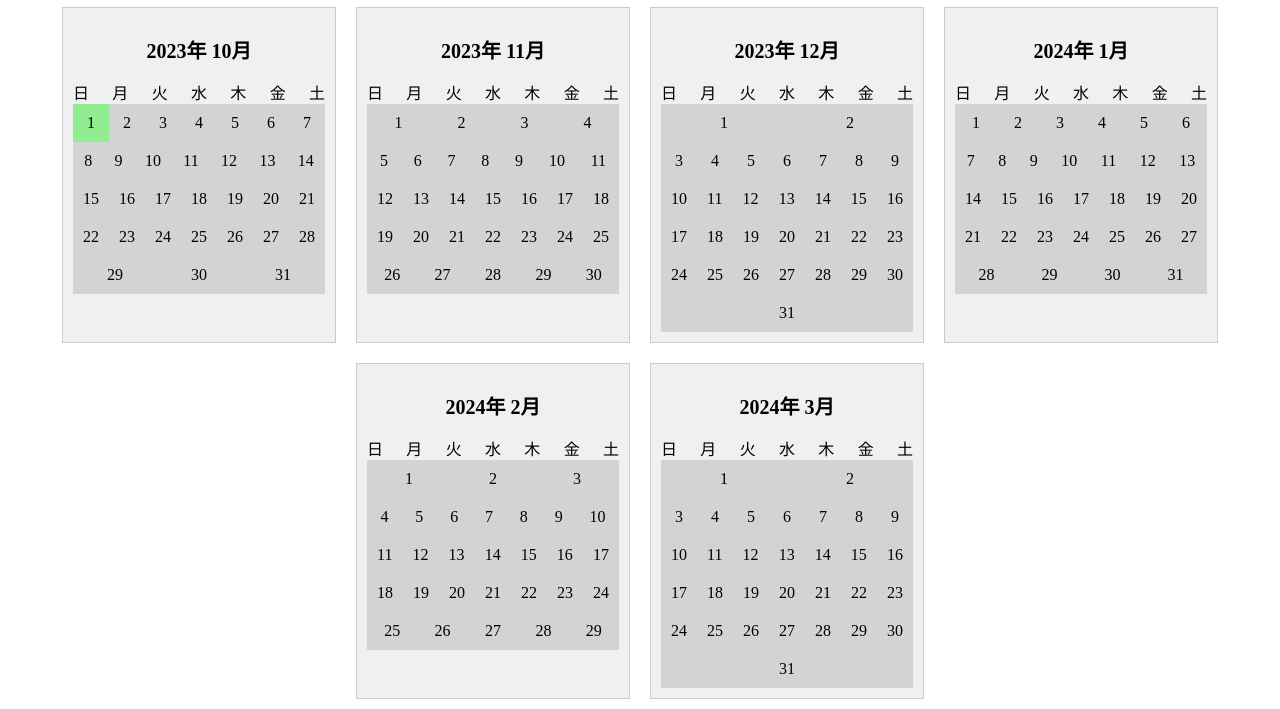
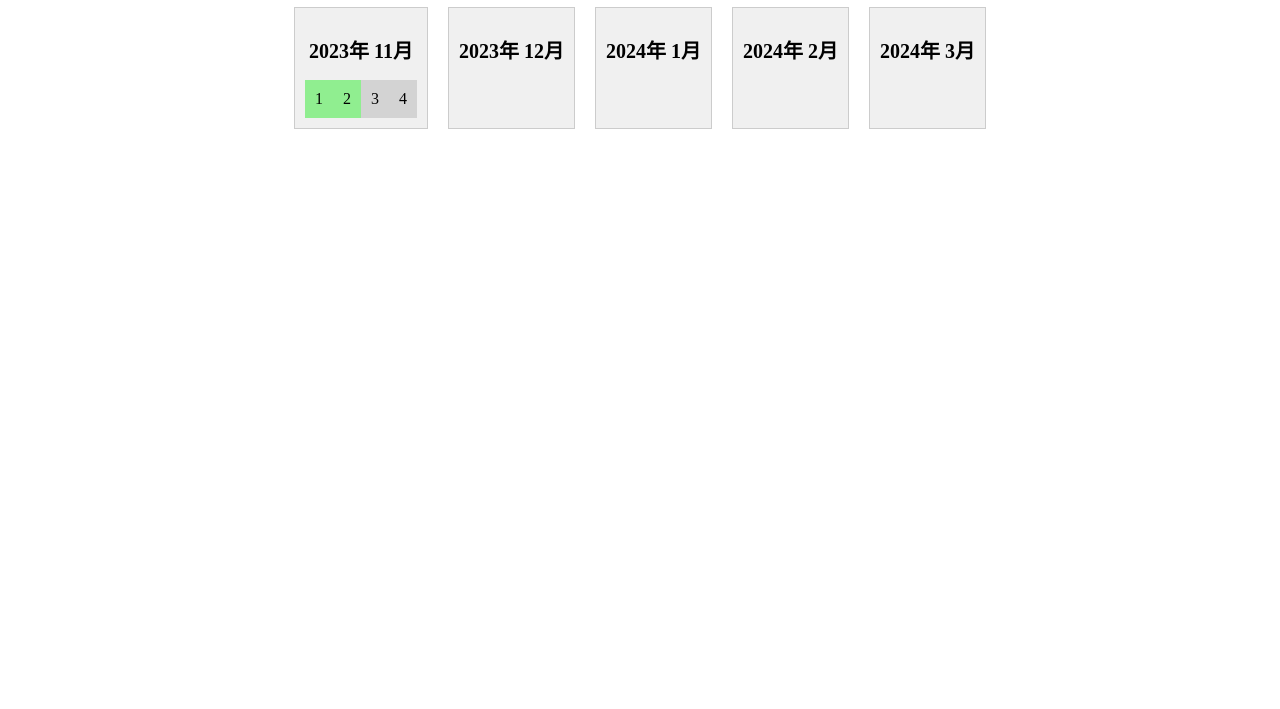
Before and after one commit to yooooshi0911/runningyoshito14, a plain HTML site: page index.html in a window 1280 px wide. Shown: the part 104-813 px from the top of the page. Drawn offline with Linux system fonts and the light colour scheme.

Commit message:
Update index.html

```diff
--- a/index.html
+++ b/index.html
@@ -71,11 +71,6 @@
     <div id="subtitle">ランニングデータを見たい日付を選んでください</div>
 
     <div class="calendar-container">
-        <div class="calendar" id="calendar1">
-            <h2>2023年 10月</h2>
-            <!-- カレンダーの日付はJavaScriptで生成 -->
-        </div>
-
         <div class="calendar" id="calendar2">
             <h2>2023年 11月</h2>
             <!-- カレンダーの日付はJavaScriptで生成 -->
@@ -110,20 +105,7 @@
             const daysInMonth = new Date(year, month, 0).getDate();
             const startDate = new Date(year, month - 1, 1).getDay(); // 月の最初の曜日
 
-            const weekDays = ["日", "月", "火", "水", "木", "金", "土"];
-
-            const week = document.createElement("div");
-            week.className = "week";
-
-            for (let i = 0; i < 7; i++) {
-                const dayLabel = document.createElement("div");
-                dayLabel.textContent = weekDays[i];
-                week.appendChild(dayLabel);
-            }
-
-            calendar.appendChild(week);
-
-            let currentWeek = document.createElement("div");
+            const currentWeek = document.createElement("div");
             currentWeek.className = "week";
 
             for (let i = 0; i < startDate; i++) {
@@ -162,8 +144,7 @@
         }
 
         // 各月のカレンダーを生成
-        generateCalendar(2023, 10, "calendar1", [1]);
-        generateCalendar(2023, 11, "calendar2", []);
+        generateCalendar(2023, 11, "calendar2", [1,2]);
         generateCalendar(2023, 12, "calendar3", []);
         generateCalendar(2024, 1, "calendar4", []);
         generateCalendar(2024, 2, "calendar5", []);
```
